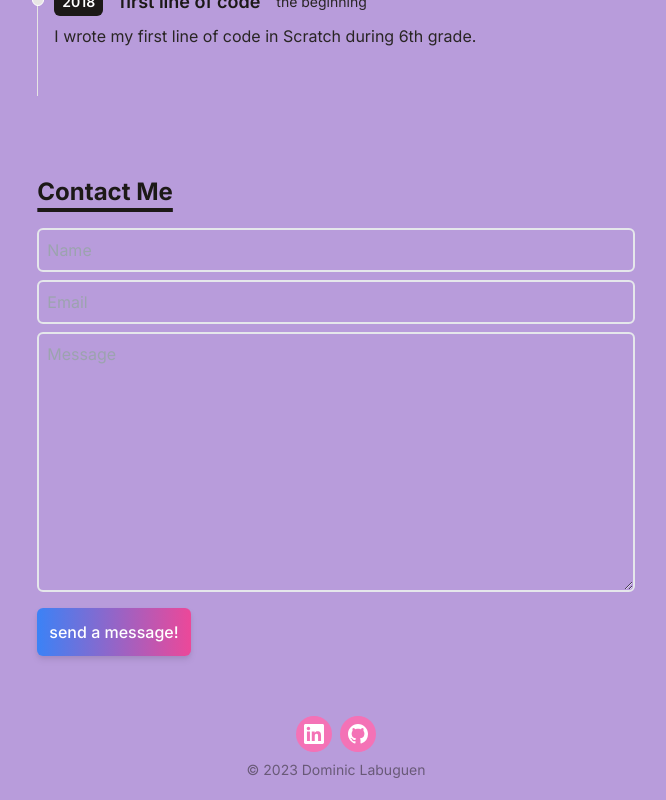
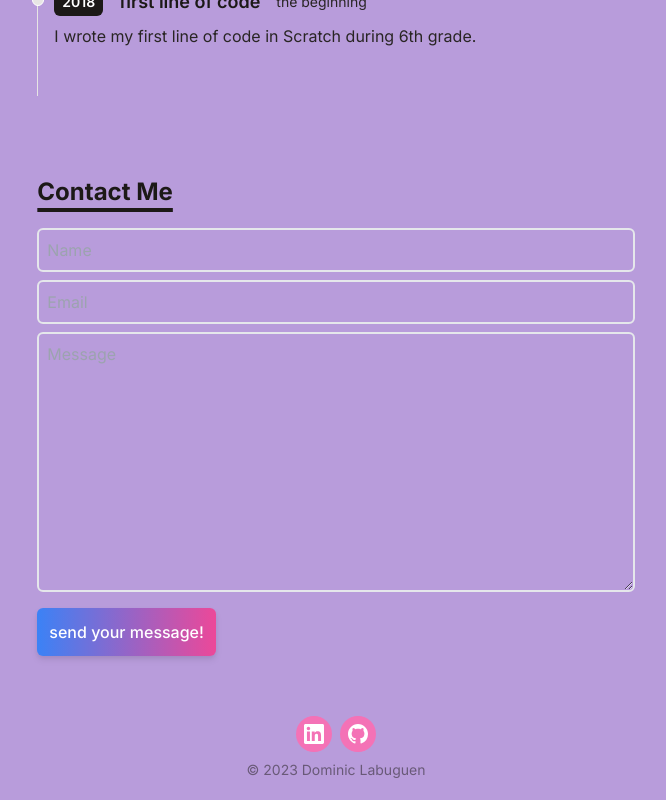
Before and after one commit to dominiclabuguen/portfolio, a React (Vite) app in the folder my-portfolio/: page / in a window 1280 px wide. Shown: the part 1032-1832 px from the top of the page, without its empty margins (304-970 px from the left). Built offline with nearby package versions, Linux system fonts and the light colour scheme.

Commit message:
Update contact.jsx

```diff
--- a/my-portfolio/src/components/contact.jsx
+++ b/my-portfolio/src/components/contact.jsx
@@ -36,7 +36,7 @@ function Contact() {
                   type="button"
                   className="text-center inline-block px-3 py-3 w-max text-base font-medium rounded-md text-white bg-gradient-to-r from-blue-500 to-pink-500 drop-shadow-md hover:stroke-white"
                >
-                  send a message!
+                  send your message!
                </button>
             </form>
          </div>
```
